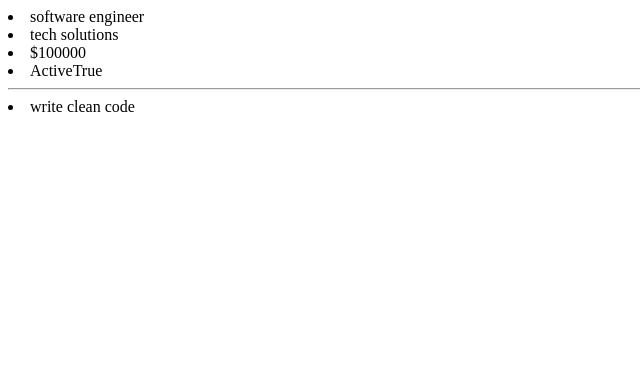
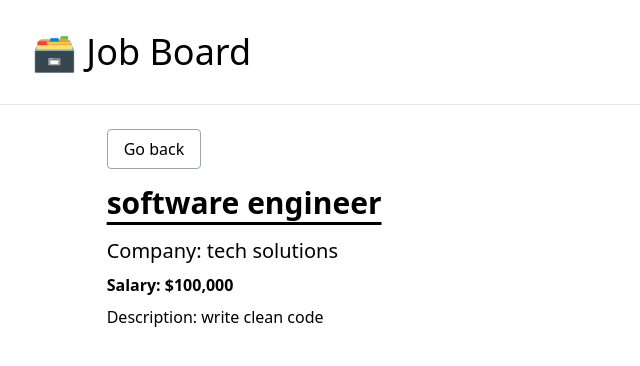
Before and after one commit to Mah6od/MyDjango-practice, a Django app: page /job/2/ in a window 1280 px wide. Shown: the top 366 px of the page, without its empty margins (0-640 px from the left). Run offline with Django 4.2, Linux system fonts and the light colour scheme; data comes from the database, SQL or seed files in the repository; some libraries are stand-ins or nearby versions.

Commit message:
add files

```diff
--- /dev/null
+++ b/3/job_board/templates/job_board/_base.html
@@ -0,0 +1,25 @@
+<!DOCTYPE html>
+<html lang="en">
+<head>
+    <meta charset="UTF-8">
+    <meta http-equiv="X-UA-Compatible" content="IE=edge">
+    <meta name="viewport" content="width=device-width, initial-scale=1.0">
+    <title>Job Board</title>
+    <script src="https://cdn.tailwindcss.com"></script>
+</head>
+<body>
+    <div class="mb-8">
+        <h1 class="text-4xl py-8 pl-8">
+        <a href="{% url 'home' %}">
+                🗃️ Job Board
+            </a>
+        </h1>
+        <hr>
+    </div>
+    <div class="container mx-auto mb-8">
+        {% block content%}
+        {% endblock content %}
+
+    </div>
+</body>
+</html>
--- a/3/job_board/templates/job_board/detail.html
+++ b/3/job_board/templates/job_board/detail.html
@@ -1,10 +1,11 @@
-<html>
-    <u1>
-        <li>{{ posting.title }}</li>
-        <li>{{ posting.company }}</li>
-        <li>${{ posting.salary }}</li>
-        <li>Active{{ posting.is_active }}</li>
-        <hr>
-        <li>{{ posting.description }}</li>
-    </u1>
-</html>
+{% extends 'job_board/_base.html' %}
+{% load humanize %}
+{% block content %}
+<div class="w-10/12 mx-auto">
+    <p class="pb-6"><a href="{% url 'home' %}" class="border border-gray-400 rounded px-4 py-2 hover:bg-gray-200">Go back</a></p>
+    <h1 class="text-3xl font-semibold pb-4 underline underline-offset-8">{{posting.title}}</h1>
+    <p class="pb-2 text-xl">Company: {{posting.company}}</p>
+    <p class="pb-2 font-semibold">Salary: ${{posting.salary|intcomma}}</p>
+    <p>Description: {{posting.description}}</p>
+</div>
+{% endblock content %}
```
Also changed, not shown: 3/job_board/templates/job_board/index.html (+18 -5 lines).
